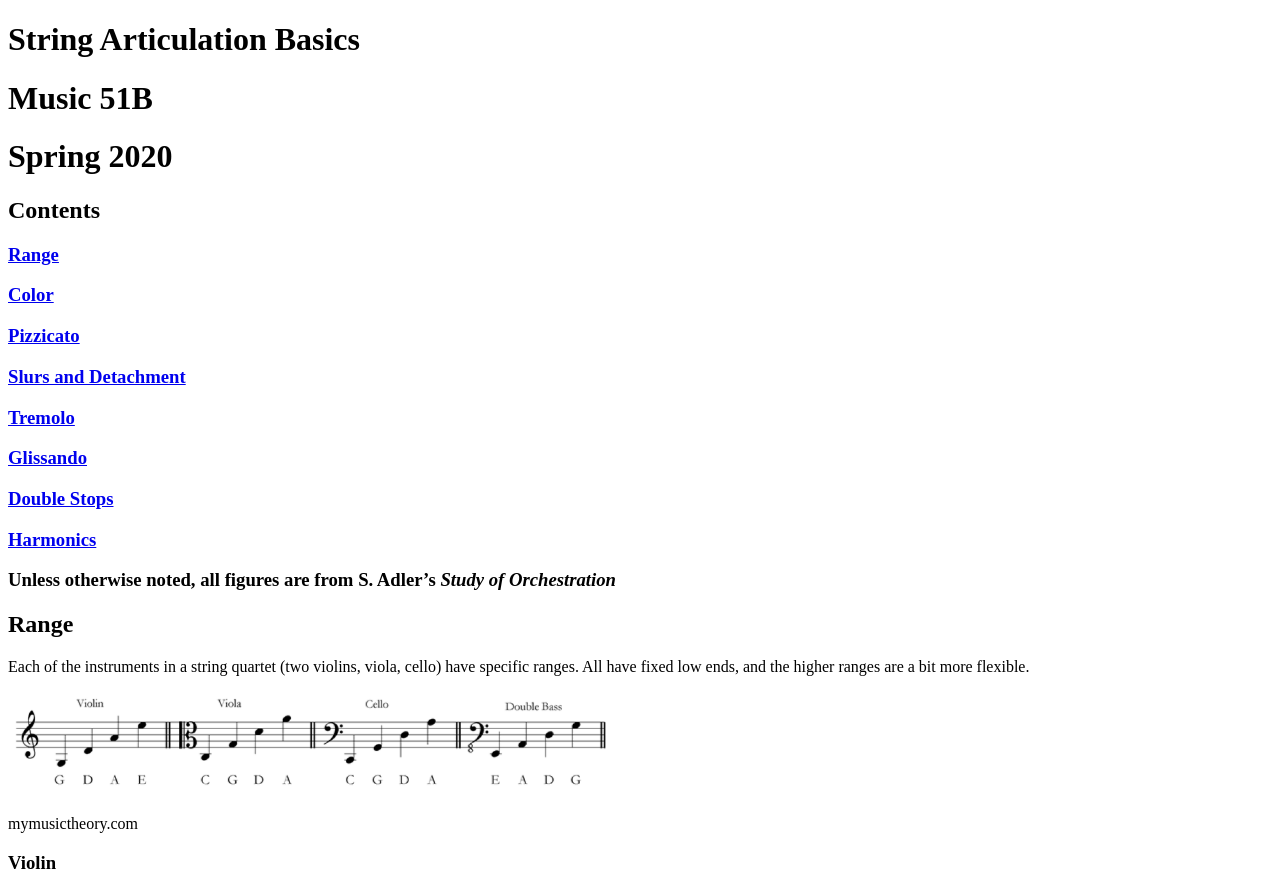
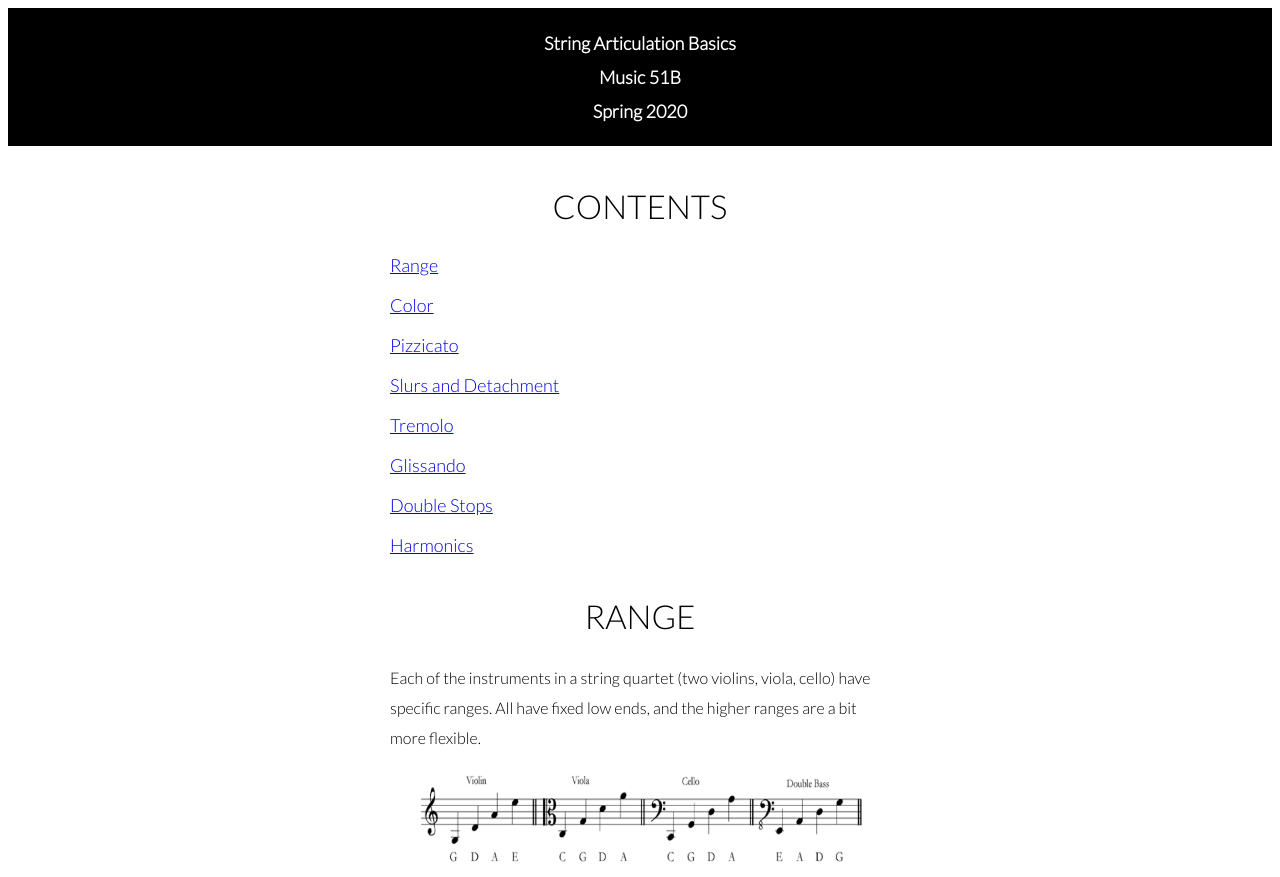
Before and after one commit to kpukinskis/161-String-Writing, a plain HTML site: page index.html in a window 1280 px wide. Shown: the top 877 px of the page. Drawn offline with Linux system fonts and the light colour scheme.

Commit message:
Add some style

```diff
--- a/index.html
+++ b/index.html
@@ -2,10 +2,12 @@
 <html>
   <head>
     <title>51B String Writing</title>
+    <link rel="stylesheet" href="style.css">
+    <link href="https://fonts.googleapis.com/css?family=Lato:300,200&display=swap" rel="stylesheet">
   </head>
 
   <body>
-    <div>
+    <div id="title">
       <h1>String Articulation Basics</h1>
       <h1>Music 51B</h1>
       <h1>Spring 2020</h1>
@@ -20,8 +22,6 @@
       <h3><a href="#Glissando">Glissando</a>
       <h3><a href="#Double-Stops">Double Stops</a>
       <h3><a href="#Harmonics">Harmonics</a>
-
-      <p class="attribution">Unless otherwise noted, all figures are from S. Adler’s <em>Study of Orchestration</em></p>
     </div>
     <div>
       <a name="Range"></a>
@@ -35,6 +35,7 @@
       <p><img src="media/image5.png" style="width:1.99479in;height:1.12448in" /></p>
       <h3>Cello</h3>
       <p><img src="media/image14.png" style="width:2.75839in;height:1.09896in" /></p>
+      <p class="attribution">Unless otherwise noted, all figures are from S. Adler’s <em>Study of Orchestration</em></p>
     </div>
     <div>
       <a name="Color"></a>
--- /dev/null
+++ b/style.css
@@ -0,0 +1,66 @@
+* {
+  -webkit-box-sizing: border-box;
+  -moz-box-sizing: border-box;
+}
+
+div {
+  margin: auto;
+  width: 500px;
+ }
+
+#title {
+    margin: auto;
+    width: auto;
+    background-color: black;
+    padding: 12px;
+  }
+
+h1 {
+  font-family: 'Lato', sans-serif;
+  font-size: 18px;
+  font-weight: bold;
+  text-align: center;
+  color: white;
+}
+
+h2 {
+  font-family: 'Lato', sans-serif;
+  font-size: 33px;
+  font-weight: 300;
+  text-align: center;
+  text-transform: uppercase;
+  margin-top: 40px;
+}
+
+h3 {
+  font-family: 'Lato', sans-serif;
+  font-size: 18px;
+  font-weight: 50;
+  text-align: left;
+}
+
+p {
+  font-family: 'Lato', sans-serif;
+  font-size: 16px;
+  line-height: 30px;
+  text-align: left;
+  text-justify: inter-word;
+}
+
+.attribution {
+  font-family: 'Lato', sans-serif;
+  font-size: 12px;
+  text-align: right;
+  margin-right: 40px;
+}
+
+img {
+  max-width: 90%;
+  margin: auto;
+  display: block;
+}
+
+iframe {
+  margin: auto;
+  display: block;
+}
```
